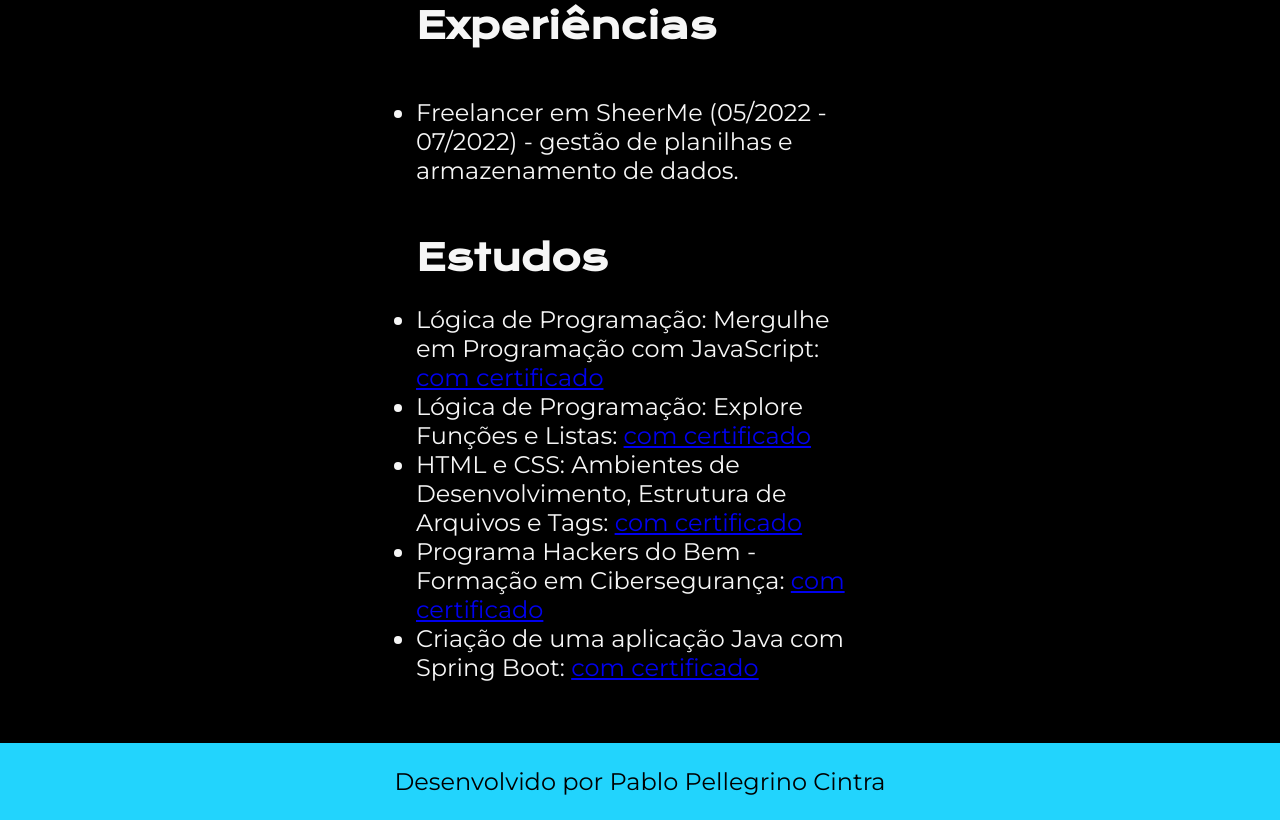
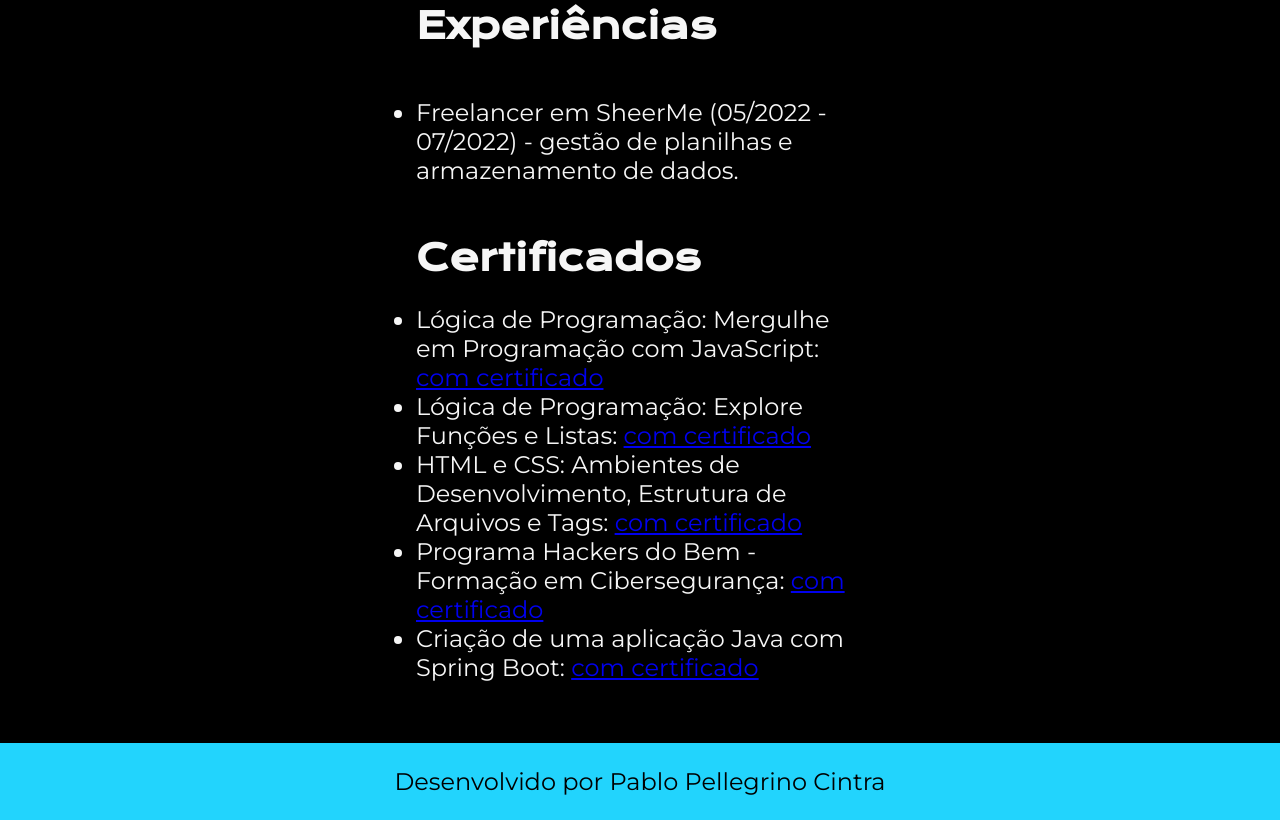
Before and after one commit to PabloJPCintra/meu-portfolio, a plain HTML site: page curriculo.html in a window 1280 px wide. Shown: the part 817-1637 px from the top of the page. Drawn offline with nearby package versions, Linux system fonts and the light colour scheme.

Commit message:
curriculo.html

```diff
--- a/curriculo.html
+++ b/curriculo.html
@@ -28,7 +28,7 @@
                 <li> Freelancer em SheerMe (05/2022 - 07/2022) - gestão de planilhas e armazenamento de dados. </li>
             </ul>
             </p>
-            <h2 class="apresentação__conteudo__titulo">Estudos</h2>
+            <h2 class="apresentação__conteudo__titulo">Certificados</h2>
             <div class="apresentação__conteudo__texto">
                 <ul class="apresentação__conteudo__texto">
                 <li>Lógica de Programação: Mergulhe em Programação com JavaScript: <a href="assets/Certificado 1.pdf"> com certificado</a> </li>
```
